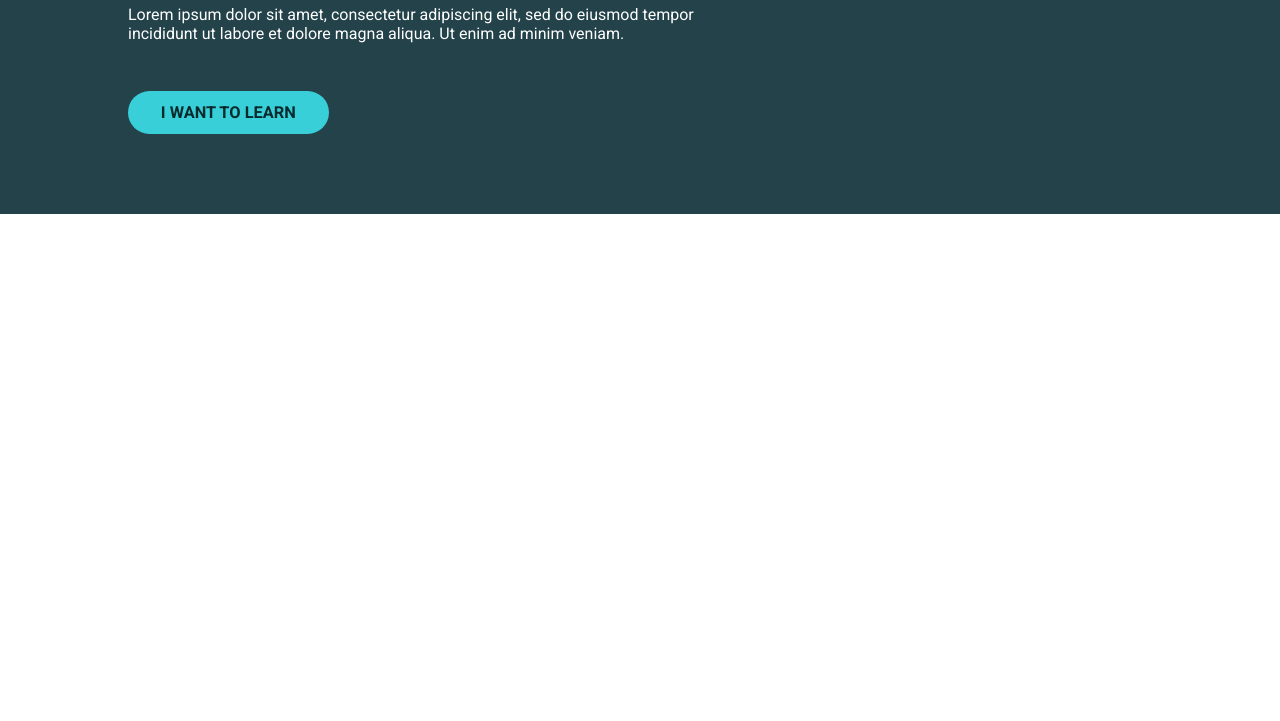
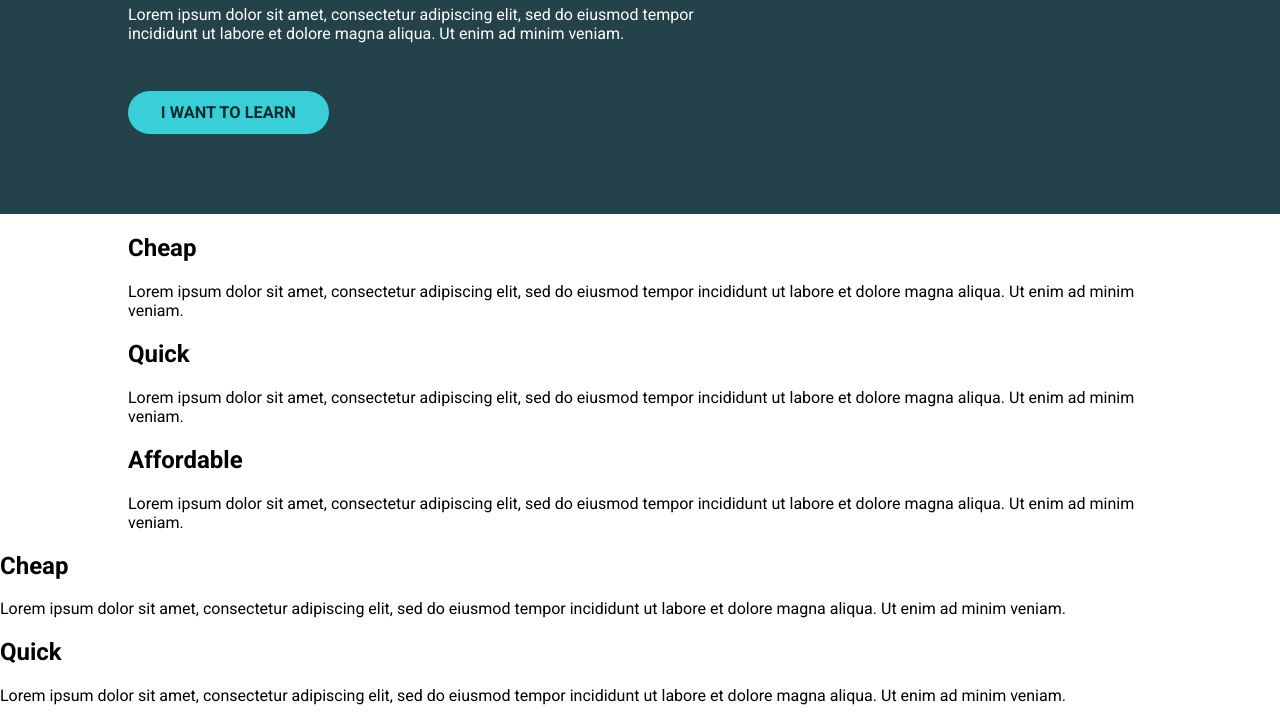
Before and after one commit to Patrick-Dolan/kp-responsivelayouts-d3, a plain HTML site: page index.html in a window 1280 px wide. Shown: the part 223-944 px from the top of the page. Before the commit the page ends 800 px from the top, so only its background shows below. Drawn offline with Linux system fonts and the light colour scheme.

Commit message:
update: add comments to clearly show different sections and add content and classes to achieve design

```diff
--- a/index.html
+++ b/index.html
@@ -9,6 +9,7 @@
   <title>KP Course - Day 3</title>
 </head>
 <body>
+  <!-- Intro Section -->
   <div class="intro">
     <div class="container">
       <div class="intro-content">
@@ -18,5 +19,35 @@
       </div>
     </div>
   </div>
+  <!-- 3 Column Section -->
+  <div class="container">
+    <div class="row">
+      <div class="col">
+        <h2>Cheap</h2>
+        <p>Lorem ipsum dolor sit amet, consectetur adipiscing elit, sed do eiusmod tempor incididunt ut labore et dolore magna aliqua. Ut enim ad minim veniam.</p>
+      </div>
+      <div class="col">
+        <h2>Quick</h2>
+        <p>Lorem ipsum dolor sit amet, consectetur adipiscing elit, sed do eiusmod tempor incididunt ut labore et dolore magna aliqua. Ut enim ad minim veniam.</p>
+      </div>
+      <div class="col">
+        <h2>Affordable</h2>
+        <p>Lorem ipsum dolor sit amet, consectetur adipiscing elit, sed do eiusmod tempor incididunt ut labore et dolore magna aliqua. Ut enim ad minim veniam.</p>
+      </div>
+    </div>
+  </div>
+  <!-- 2 Column Section -->
+  <div class="tertiary-bg">
+    <div class="row">
+      <div class="col">
+        <h2>Cheap</h2>
+        <p>Lorem ipsum dolor sit amet, consectetur adipiscing elit, sed do eiusmod tempor incididunt ut labore et dolore magna aliqua. Ut enim ad minim veniam.</p>
+      </div>
+      <div class="col">
+        <h2>Quick</h2>
+        <p>Lorem ipsum dolor sit amet, consectetur adipiscing elit, sed do eiusmod tempor incididunt ut labore et dolore magna aliqua. Ut enim ad minim veniam.</p>
+      </div>
+    </div>
+  </div>
 </body>
 </html>
```
